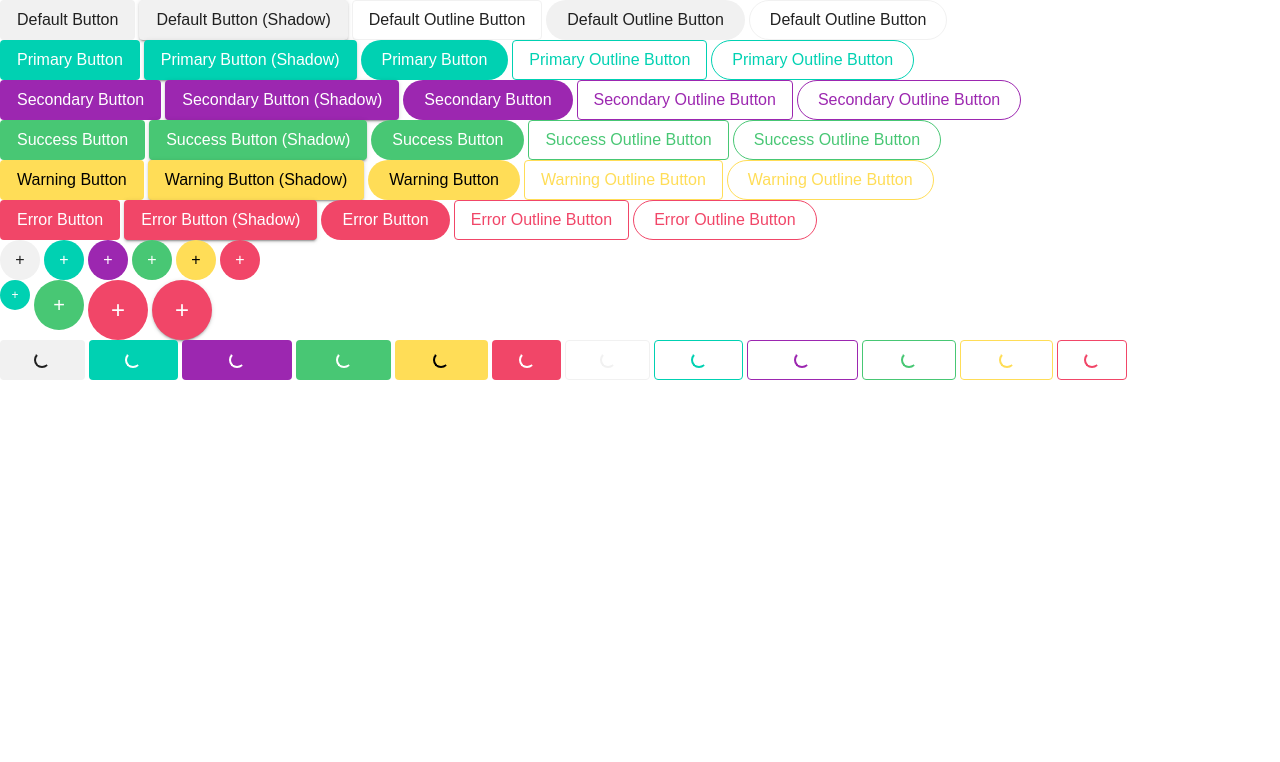
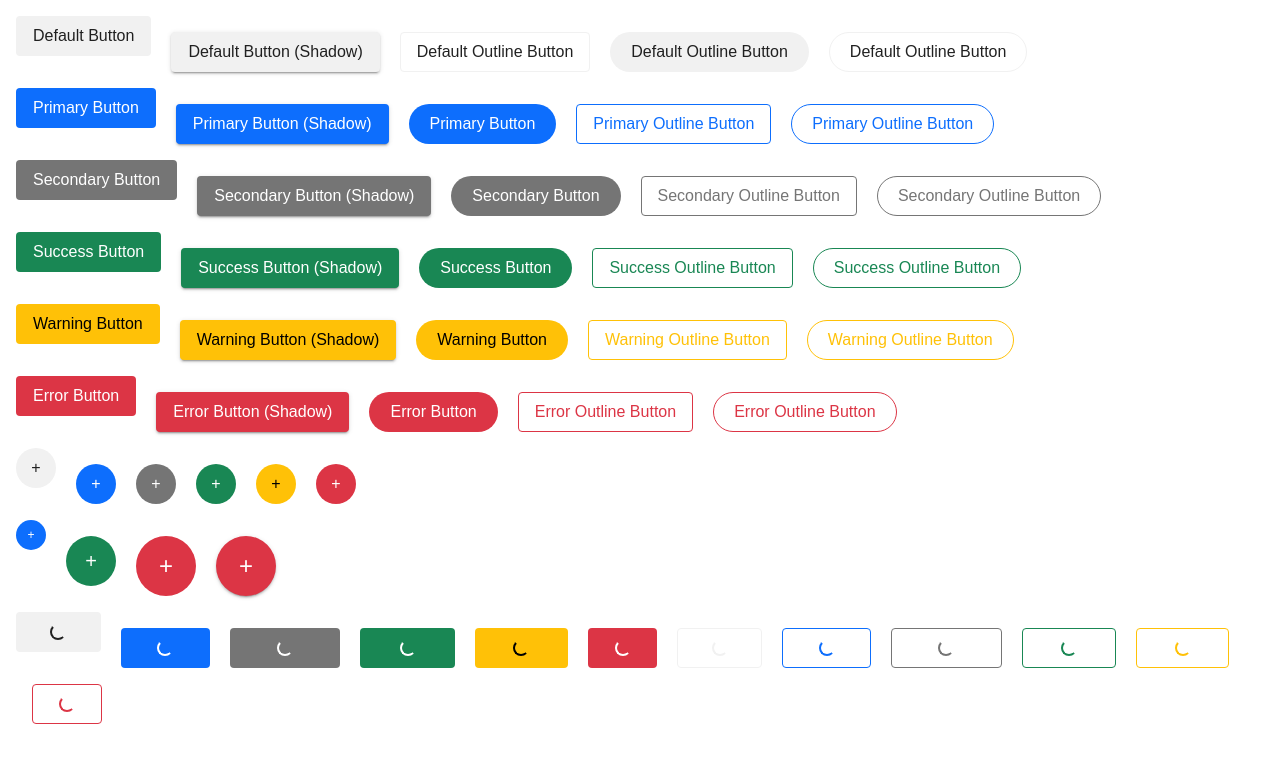
Before and after one commit to sayful1/shapla-css, a website built with webpack: page example/button.html in a window 1280 px wide. Built offline with nearby package versions, Linux system fonts and the light colour scheme.

Commit message:
Update pagination style. Add dark color theme style.

```diff
--- a/example/button.html
+++ b/example/button.html
@@ -5,7 +5,16 @@
   <title>Button - Utility CSS Demo</title>
   <meta http-equiv="X-UA-Compatible" content="IE=edge">
   <meta name="viewport" content="width=device-width,initial-scale=1.0">
-  <link rel="stylesheet" href="../dist/shapla.css">
+  <link rel="stylesheet" href="../css/shapla.css">
+  <style>
+    .space-x-4 * + * {
+      margin-left: 1rem;
+    }
+
+    .space-y-4 * + * {
+      margin-top: 1rem;
+    }
+  </style>
 </head>
 <body>
 <div id="app" class="p-4">
--- a/src/_colors.scss
+++ b/src/_colors.scss
@@ -1,43 +1,63 @@
 @import "functions";
 
 $color--white: #ffffff !default;
+$color--gray-100: #F5F5F5 !default;
+$color--gray-200: #EEEEEE !default;
+$color--gray-300: #E0E0E0 !default;
+$color--gray-400: #BDBDBD !default;
+$color--gray-500: #9E9E9E !default;
+$color--gray-600: #757575 !default;
+$color--gray-700: #616161 !default;
+$color--gray-800: #424242 !default;
+$color--gray-900: #212121 !default;
 $color--black: #000000 !default;
+$color--blue: #0d6efd !default;
+$color--green: #198754 !default;
+$color--yellow: #ffc107 !default;
+$color--red: #dc3545 !default;
 
-$color--primary: #00d1b2 !default;
+$color--primary: $color--blue !default;
 $color--on-primary: findColorInvert($color--primary) !default;
 $color--primary-variant: darken($color--primary, 5) !default;
 $color--primary-alpha: rgba($color--primary, .25) !default;
 
-$color--secondary: #9c27b0 !default;
+$color--secondary: $color--gray-600 !default;
 $color--on-secondary: findColorInvert($color--secondary) !default;
 $color--secondary-variant: darken($color--secondary, 5) !default;
 $color--secondary-alpha: rgba($color--secondary, .25) !default;
 
-$color--success: #48c774 !default;
+$color--success: $color--green !default;
 $color--on-success: findColorInvert($color--success) !default;
 $color--success-variant: darken($color--success, 5) !default;
 $color--success-alpha: rgba($color--success, .25) !default;
 
-$color--error: #f14668 !default;
+$color--error: $color--red !default;
 $color--on-error: findColorInvert($color--error) !default;
 $color--error-variant: darken($color--error, 5) !default;
 $color--error-alpha: rgba($color--error, .25) !default;
 
-$color--warning: #ffdd57 !default;
+$color--warning: $color--yellow !default;
 $color--on-warning: findColorInvert($color--warning) !default;
 $color--warning-variant: darken($color--warning, 5) !default;
 $color--warning-alpha: rgba($color--warning, .25) !default;
 
+$color--background: $color--white !default;
 $color--surface: $color--white !default;
 $color--on-surface: findColorInvert($color--surface) !default;
-
-$color--background: $color--white !default;
 
 $color--text-primary: rgba($color--black, .87) !default;
 $color--text-secondary: rgba($color--black, .54) !default;
 $color--text-hint: rgba($color--black, .38) !default;
 $color--text-disabled: rgba($color--black, .38) !default;
 $color--text-icon: rgba($color--black, .38) !default;
+
+$color--background-dark: $color--gray-900 !default;
+$color--surface-on-dark: $color--gray-900 !default;
+$color--text-primary-on-dark: $color--white !default;
+$color--text-secondary-on-dark: rgba($color--white, .7) !default;
+$color--text-hint-on-dark: rgba($color--white, .5) !default;
+$color--text-disabled-on-dark: rgba($color--white, .5) !default;
+$color--text-icon-on-dark: rgba($color--white, .5) !default;
 
 // Reassign color to change with CSS variable
 $primary: var(--shapla-primary, $color--primary) !default;
@@ -65,10 +85,9 @@ $warning-variant: var(--shapla-warning-variant, $color--warning-variant) !defaul
 $on-warning: var(--shapla-on-warning, $color--on-warning) !default;
 $warning-alpha: var(--shapla-warning-alpha, $color--warning-alpha) !default;
 
+$background: var(--shapla-background, $color--background) !default;
 $surface: var(--shapla-surface, $color--surface) !default;
 $on-surface: var(--shapla-on-surface, $color--on-surface) !default;
-
-$background: var(--shapla-background, $color--background) !default;
 
 $text-primary: var(--shapla-text-primary, $color--text-primary) !default;
 $text-secondary: var(--shapla-text-secondary, $color--text-secondary) !default;
--- a/src/_mixins.scss
+++ b/src/_mixins.scss
@@ -91,7 +91,7 @@
   0 24px 38px 3px rgba(0, 0, 0, $shadow-key-umbra-opacity);
 }
 
-@mixin css-var-colors( $selector : ':root' ) {
+@mixin css-var-colors( $selector : ':root', $dark-theme: false ) {
   #{$selector} {
     --shapla-primary: #{$color--primary};
     --shapla-on-primary: #{$color--on-primary};
@@ -113,14 +113,24 @@
     --shapla-on-warning: #{$color--on-warning};
     --shapla-warning-variant: #{$color--warning-variant};
     --shapla-warning-alpha: #{$color--warning-alpha};
+    @if $dark-theme {
+      --shapla-background: #{$color--background-dark};
+      --shapla-surface: #{$color--surface-on-dark};
+      --shapla-text-primary: #{$color--text-primary-on-dark};
+      --shapla-text-secondary: #{$color--text-secondary-on-dark};
+      --shapla-text-hint: #{$color--text-hint-on-dark};
+      --shapla-text-disabled: #{$color--text-disabled-on-dark};
+      --shapla-text-icon: #{$color--text-icon-on-dark};
+    } @else {
+      --shapla-background: #{$color--background};
       --shapla-surface: #{$color--surface};
       --shapla-on-surface: #{$color--on-surface};
-    --shapla-background: #{$color--background};
       --shapla-text-primary: #{$color--text-primary};
       --shapla-text-secondary: #{$color--text-secondary};
       --shapla-text-hint: #{$color--text-hint};
       --shapla-text-disabled: #{$color--text-disabled};
       --shapla-text-icon: #{$color--text-icon};
+    }
   }
 }
 
--- a/src/components/pagination/pagination.scss
+++ b/src/components/pagination/pagination.scss
@@ -70,6 +70,7 @@ $pagination-shadow-inset: inset 0 1px 2px rgba(#000, 0.2) !default;
   .pagination-previous, .pagination-next, .pagination-link, .pagination-ellipsis {
     @include control;
     user-select: none;
+    box-sizing: border-box;
     font-size: 1em;
     justify-content: center;
     margin: var(--pagination-item-margin, #{$pagination-item-margin});
--- a/src/shapla.scss
+++ b/src/shapla.scss
@@ -2,6 +2,7 @@
 
 // CSS Default variable
 @include shapla.css-var-colors;
+@include shapla.css-var-colors('[data-color-theme=dark]', true);
 // Utility
 @include shapla.minireset;
 @include shapla.sr-only;
```
Lines whose indentation alone changed are shown as unchanged.
